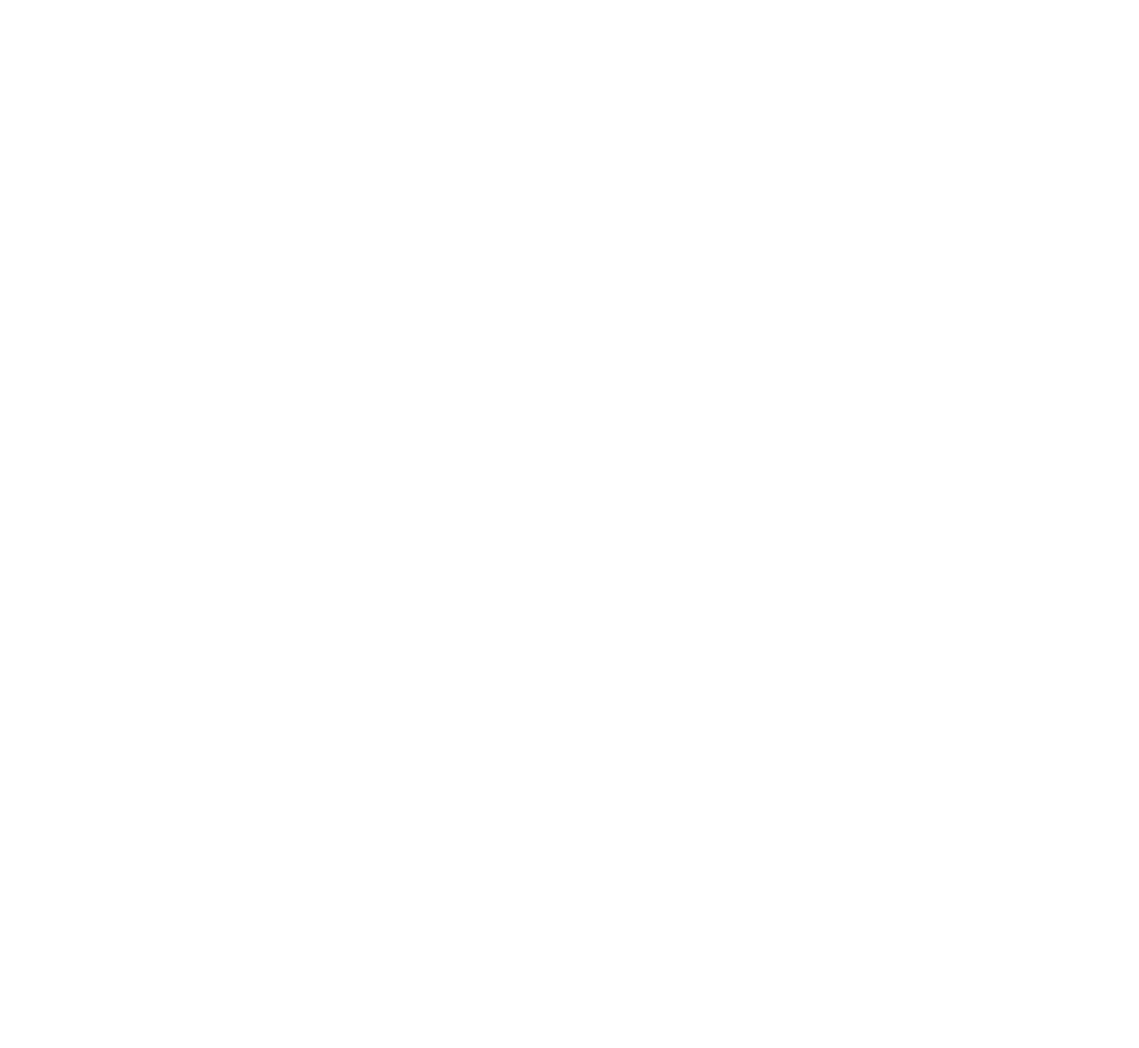
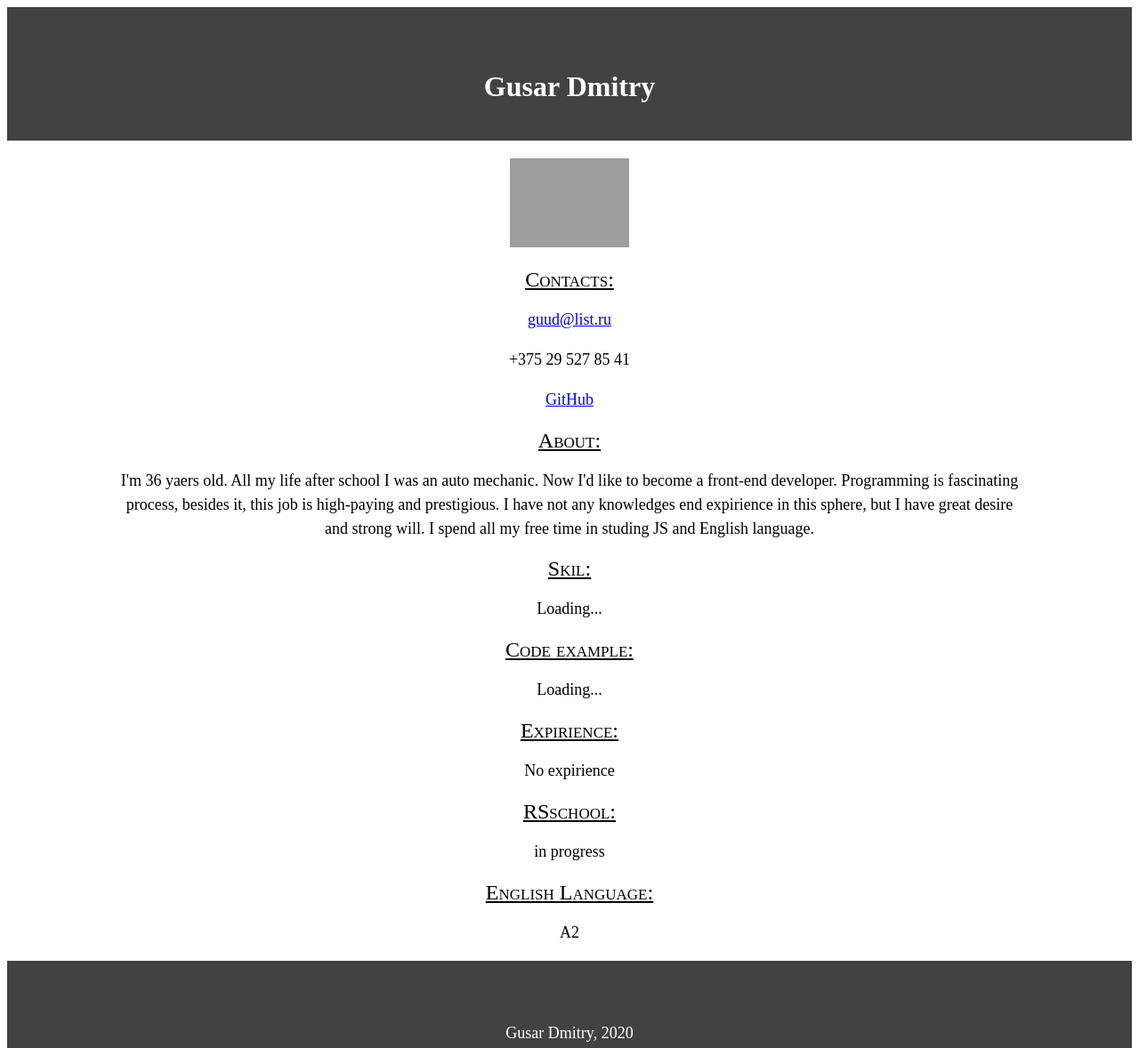
Before and after one commit to GuudGH/rsschool-cv, a plain HTML site: page index.html in a window 1280 px wide. Shown: the top 1178 px of the page at 89% size. Before the commit the page ends 800 px from the top, so only its background shows below. Drawn offline with Linux system fonts and the light colour scheme; grey boxes are pictures that could not be loaded.

Commit message:
feat: add basic page layout

```diff
--- a/index.html
+++ b/index.html
@@ -2,29 +2,114 @@
 <html lang="en">
 <head>
     <meta charset="UTF-8">
-    <meta name="viewport" content="width=device-width, initial-scale=1.0">
+    <meta name="viewport" content="width=device-width, initial-scale=1.0 user-scaleble = yes">
     <title>Resume</title>
     <link rel="stylesheet" href="style.css">
 </head>
+
+
 <body>
 
-
     <header>
-        <h1></h1>
+        <h1>
+            Gusar Dmitry
+        </h1>
     </header>
 
     <div>
+        <article>
+            <h2>
+                <img src="https://i12.fotocdn.net/s121/62f0f6b08d08041d/user_xl/2767944689.jpg" alt="avatarka" height="100">
+            </h2>
+        </article>
+    </div>
 
-        <main>
+    <div>
+        <article>
+            <h2>Contacts:</h2>
+            <p>
+                <a href="mailto:guud@list.ru">guud@list.ru</a>
+            </p>
+            <p>
+                +375 29 527 85 41
+            </p>
+            <p>
+                <a href="https://github.com/GuudGH">GitHub</a>
+            </p>
+        </article>
+    </div>
 
-        </main>
+    <div>
+        <article>
+            <h2>About:</h2>
+            <p>
+                I'm 36 yaers old. All my life after school I was an auto mechanic.
+                Now I'd like to become a front-end developer. Programming is fascinating process, besides it, this job is high-paying and prestigious.
+                I have not any knowledges end expirience in this sphere, but I have great desire and strong will.
+                I spend all my free time in studing JS and English language.
+            </p>
+        </article>
+    </div>
 
+    <div>
+        <article>
+            <h2>
+                Skil:
+            </h2>
+            <p>
+                Loading...
+            </p>
+        </article>
+    </div>
+
+    <div>
+        <article>
+            <h2>
+                Code example:
+            </h2>
+            <p>
+                Loading...
+            </p>
+        </article>
+    </div>
+
+    <div>
+        <article>
+            <h2>
+                Expirience:
+            </h2>
+            <p>
+                No expirience
+            </p>
+        </article>
+    </div>
+
+    <div>
+        <article>
+            <h2>
+                RSschool:
+            </h2>
+            <p>
+                in progress
+            </p>
+        </article>
+    </div>
+
+    <div>
+        <article>
+            <h2>
+                English Language:
+            </h2>
+            <p>
+                A2
+            </p>
+        </article>
     </div>
 
 
     <footer>
         <p>
-
+           Gusar Dmitry, 2020
         </p>
     </footer>
 
--- a/style.css
+++ b/style.css
@@ -0,0 +1,29 @@
+header, footer {
+    background: #424242;
+    color: #fff;
+    height: 50px;
+    padding: 50px 0;
+    text-align: center;
+}
+h2 {
+    font-size: 20px;
+    color: black;
+    text-decoration: underline;
+}
+h2 {
+    font-size: 24px;
+    font-weight: 500;
+    font-variant: small-caps;
+    line-height: 100%;
+}
+p {
+    text-align: center;
+    font-size: 18px;
+    line-height: 150%;
+
+}
+div {
+    text-align: center;
+    margin: 0 auto;
+    max-width: 1024px;
+}
```
